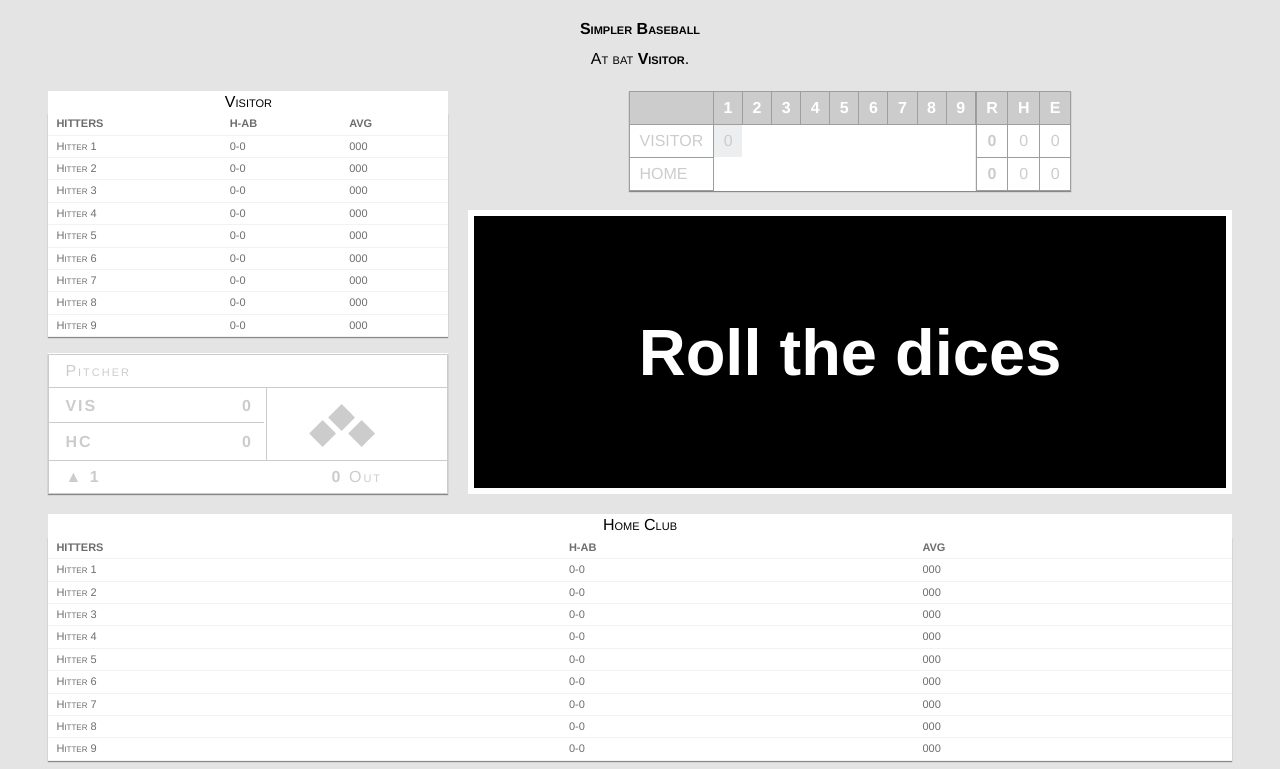
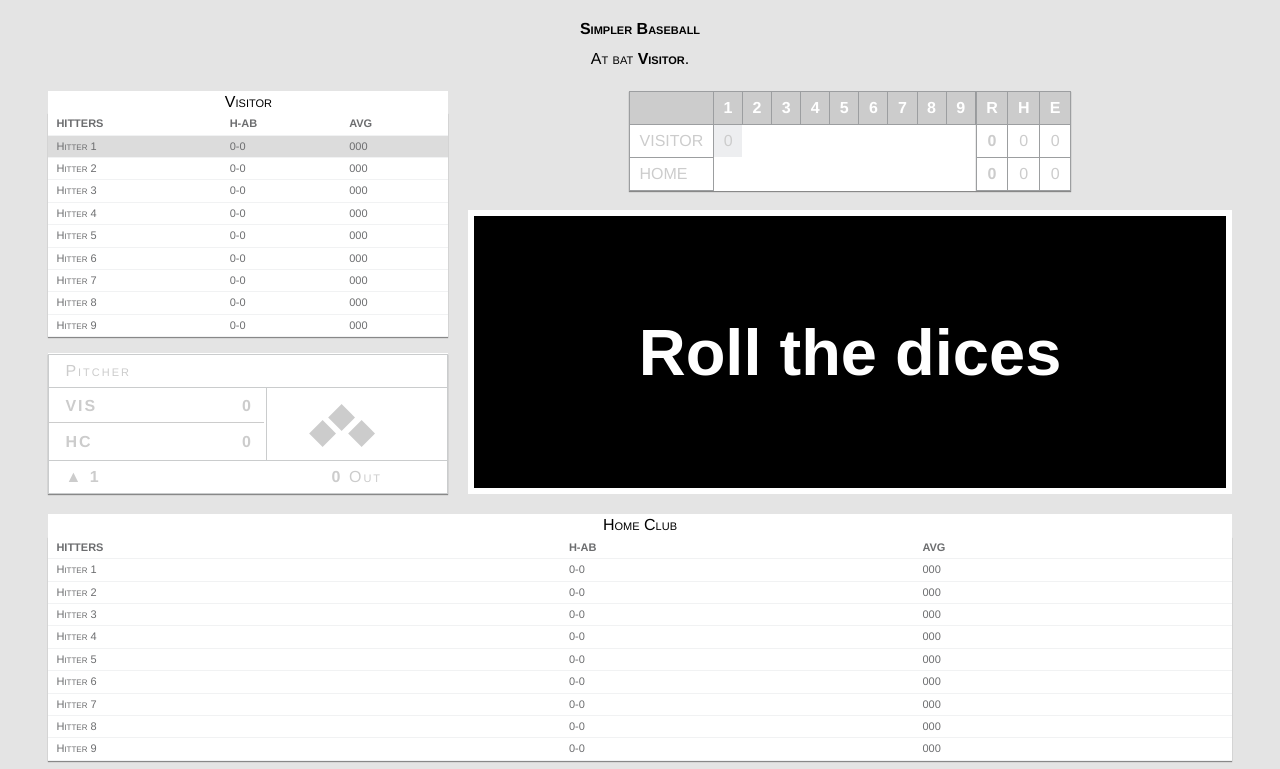
Before and after one commit to romanvieito/DiceBaseball, a Next.js app: page / in a window 1280 px wide. Shown: the top 769 px of the page. Built offline with nearby package versions, Linux system fonts and the light colour scheme; grey boxes are pictures that could not be loaded.

Commit message:
adding color to at bat hitter

```diff
--- a/components/HitterList.js
+++ b/components/HitterList.js
@@ -4,14 +4,15 @@ import propTypes from 'prop-types';
 class HitterList extends React.Component {
   static propTypes = {
     teamName: propTypes.string,
+    lastHitter: propTypes.string,
     battingList: propTypes.object
   };
 
   averageBat = (h, ab) => Math.round((parseInt(h, 10) / parseInt(ab, 10)) * 1000);
 
   render() {
-    const { teamName, battingList } = this.props;
-
+    const { teamName, battingList, lastHitter } = this.props;
+    const auxLastHitter = parseInt(lastHitter, 10);
     return (
       <React.Fragment>
         <div>{teamName}</div>
@@ -25,7 +26,7 @@ class HitterList extends React.Component {
           </thead>
           <tbody>
             {[1, 2, 3, 4, 5, 6, 7, 8, 9].map((v, i) => (
-              <tr key={i}>
+              <tr className={auxLastHitter === v ? 'at-bat' : ''} key={i}>
                 <td>Hitter {v}</td>
                 <td>{battingList ? `${battingList[v].H}-${battingList[v].AB}` : ''}</td>
                 <td>
@@ -51,6 +52,9 @@ class HitterList extends React.Component {
               text-align: left;
               border-bottom: 1px solid #f1f2f3;
             }
+            tr.at-bat {
+              background-color: gainsboro;
+            }
           `}
         </style>
       </React.Fragment>
--- a/components/HittingAnottation.js
+++ b/components/HittingAnottation.js
@@ -85,12 +85,22 @@ class HittingAnottation extends React.Component {
 
   render() {
     const { teamName } = this.props;
-    const { battingVisitor, battingHome } = this.state;
+    const { battingVisitor, battingHome, lastVisHitter, lastHomeHitter, isHomeAtBat } = this.state;
     const battingList = teamName === 'Visitor' ? battingVisitor : battingHome;
+
+    let lastHitter = '';
+    if (isHomeAtBat) {
+      lastHitter = teamName !== 'Visitor' ? lastHomeHitter : '';
+    } else lastHitter = teamName === 'Visitor' ? lastVisHitter : '';
+
     return (
       <React.Fragment>
         <div className="batting">
-          <HitterList teamName={teamName} battingList={battingList} />
+          <HitterList
+            teamName={teamName}
+            battingList={battingList}
+            lastHitter={lastHitter.toString()}
+          />
         </div>
       </React.Fragment>
     );
```
